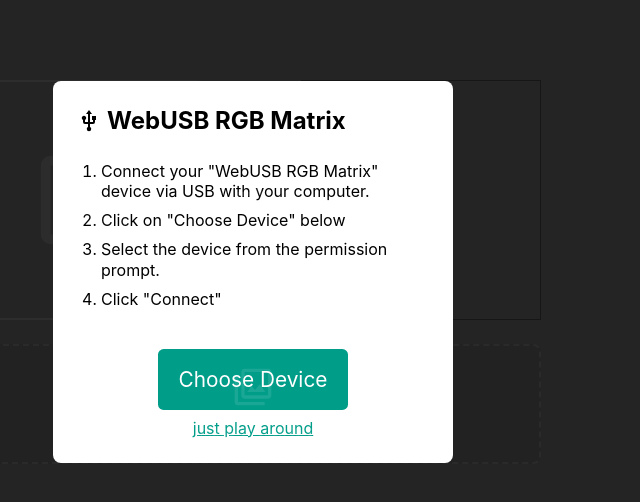
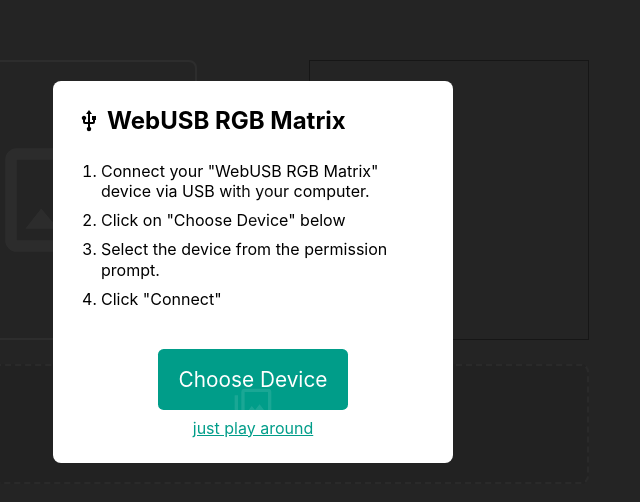
Before and after one commit to nico-martin/webusb-rgb-matrix-ui, a website: page public/index.html in a window 1280 px wide. Shown: the part 128-630 px from the top of the page, 387-1027 px from the left. Drawn offline with Linux system fonts and the light colour scheme; a script that the page names is missing.

Commit message:
added preview image

```diff
--- a/public/styles.css
+++ b/public/styles.css
@@ -135,14 +135,14 @@ button {
 }
 
 .main-content__preview-arrow {
-    font-size: 3rem;
+    font-size: 4rem;
     margin-left: var(--spacing);
     opacity: 0.1;
 }
 
 .main-content__preview-image, .main-content__matrix {
-    width: 30vmin;
-    height: 30vmin;
+    width: 35vmin;
+    height: 35vmin;
 }
 
 .main-content__matrix {
```
Also changed, not shown: 2 other files.
